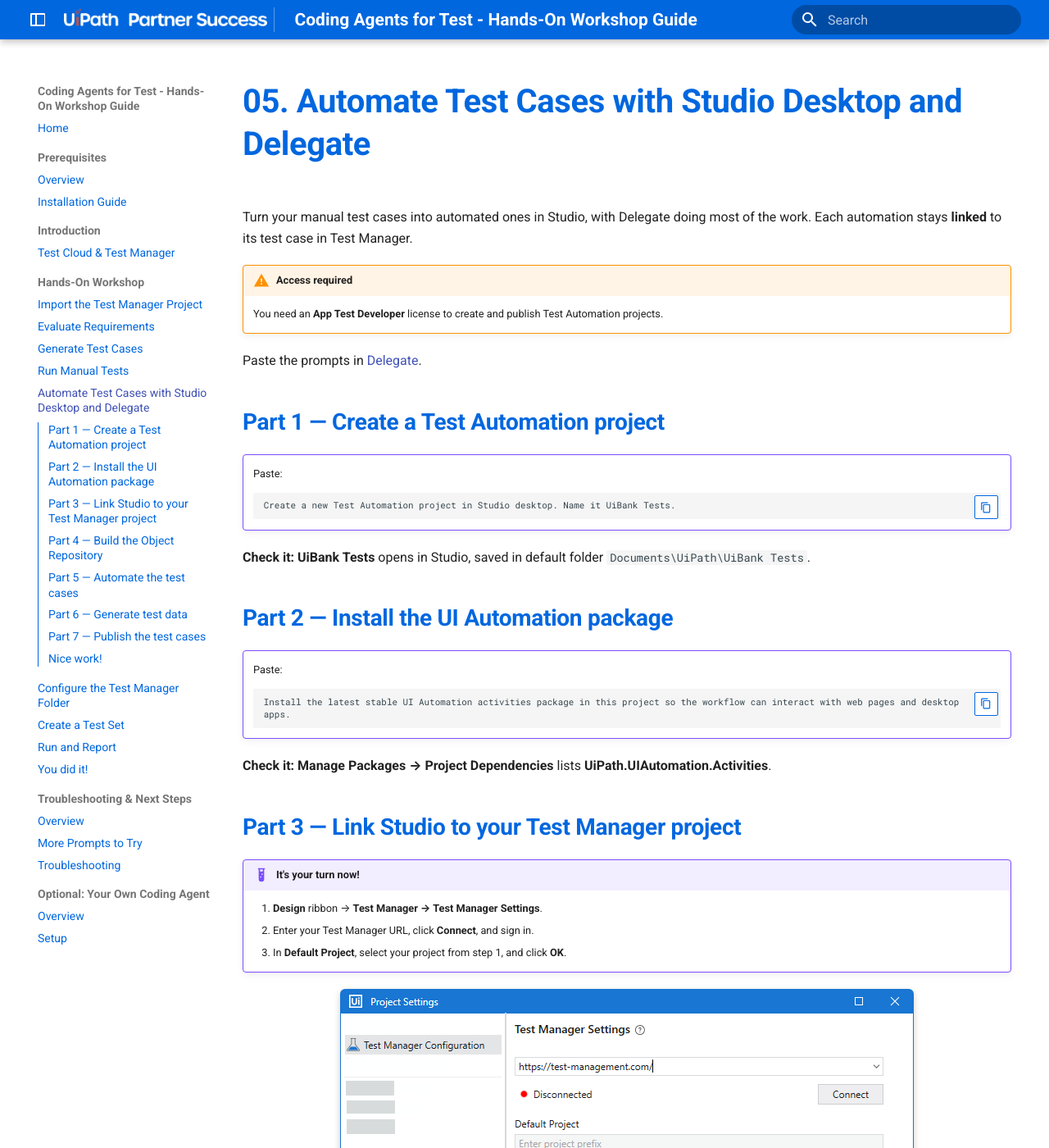
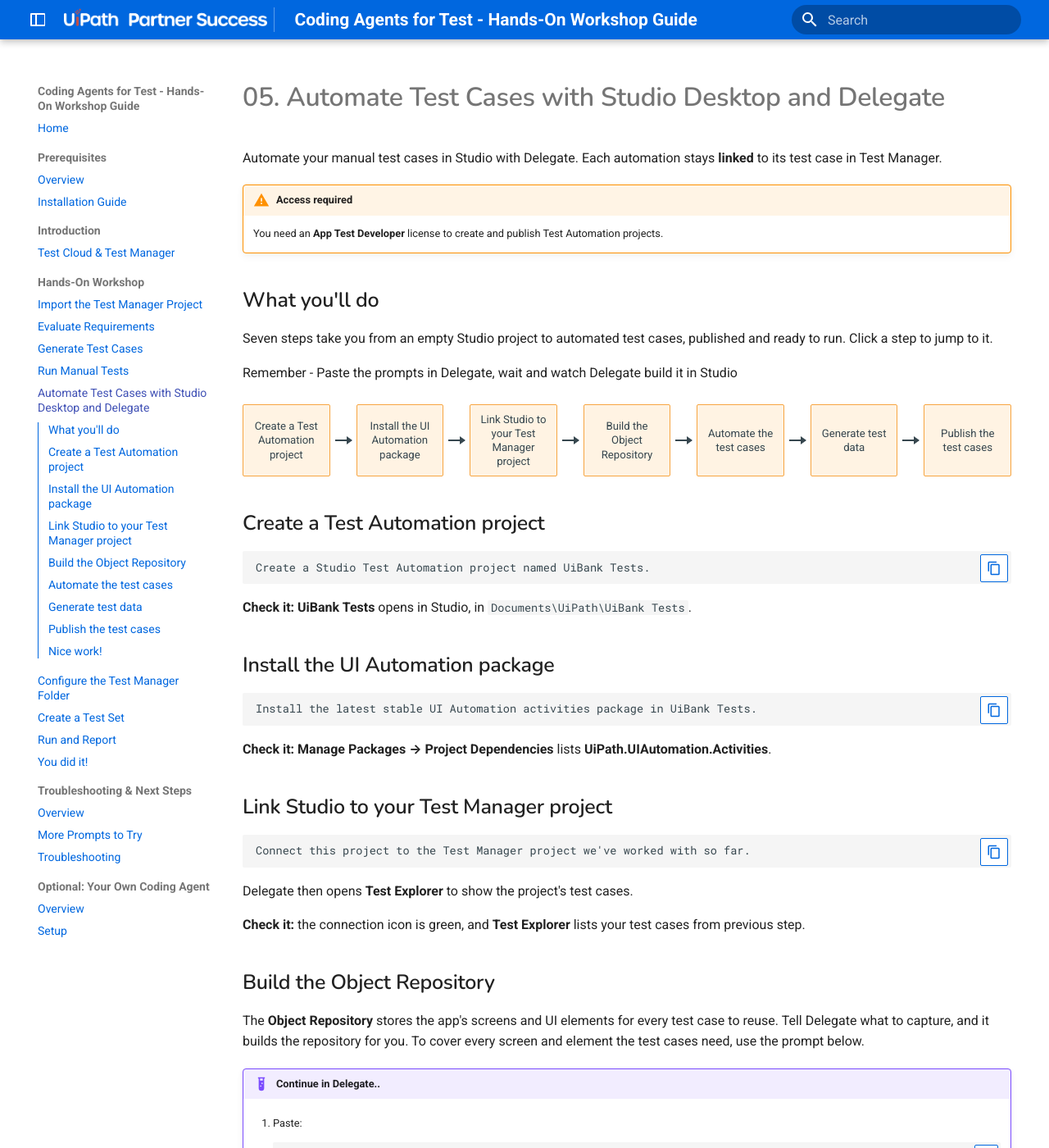
Before and after one commit to meera-uipath/Coding-Agents-For-Test-Workshop, an MkDocs documentation site: the page built from docs/module-2-hands-on-workshop/05-automate-with-studio-and-delegate.md, in a window 1280 px wide and 1400 px high. Shown: the whole window at 82% size. Built offline with MkDocs 1.6.1 and Material for MkDocs 9.7.7, drawn with Linux system fonts in a browser that asks for light colours; a script that is not in the unit is left out; some of the changed text lies outside the part shown.

Commit message:
Streamline step 5 with Delegate prompts and a flow strip
Replace manual Studio steps with short Delegate prompts, add a full
Object Repository prompt with highlight checks, and add a clickable
flow strip of the page's sections. Drop "Part N" from headings, switch
headings to the Nunito font, and update links that pointed to the old
section anchors.

Co-Authored-By: Claude Opus 5.5 <noreply@anthropic.com>

````diff
--- a/docs/assets/css/custom.css
+++ b/docs/assets/css/custom.css
@@ -1,3 +1,5 @@
+@import url('https://fonts.googleapis.com/css2?family=Nunito:wght@600;700&display=swap');
+
 /* UiPath brand colors - Science Blue #0067DF, Pomegranate #FA4616, White #FFFFFF */
 :root {
   --primary-blue: #0067DF;
@@ -22,32 +24,14 @@
   display: none;
 }
 
-/* Consistent header hierarchy - single blue, varied sizes */
-.md-typeset h1 {
-  color: var(--primary-blue) !important;
-  font-weight: 700 !important;
-  font-size: 2.5em !important;
-}
-
-.md-typeset h2 {
-  color: var(--primary-blue) !important;
-  font-weight: 700 !important;
-  font-size: 1.75em !important;
-  margin-top: 1.5em !important;
-}
-
-.md-typeset h3 {
-  color: var(--primary-blue) !important;
-  font-weight: 600 !important;
-  font-size: 1.35em !important;
-  margin-top: 1.3em !important;
-}
-
+/* Headings - UiPath Nunito, theme default color and sizes */
+.md-typeset h1,
+.md-typeset h2,
+.md-typeset h3,
 .md-typeset h4,
 .md-typeset h5,
 .md-typeset h6 {
-  color: var(--primary-blue) !important;
-  font-weight: 600 !important;
+  font-family: 'Nunito', sans-serif;
 }
 
 /* Links */
@@ -652,3 +636,100 @@ th {
   word-break: break-word;
   padding-right: 3em;
 }
+
+/* Page flow strip: <div class="flow"> with a.flow-step boxes joined by
+   span.flow-arrow. Each step links to its section. Stacks on narrow screens. */
+.md-typeset .flow {
+  display: flex;
+  align-items: stretch;
+  gap: 0.3rem;
+  margin: 1.6em 0;
+}
+
+.md-typeset a.flow-step {
+  flex: 1 1 0;
+  display: flex;
+  align-items: center;
+  justify-content: center;
+  min-height: 3.6rem;
+  padding: 0.45rem 0.4rem;
+  border: 1.5px solid #F7A541;
+  border-radius: 2px;
+  background: #FFF3E3;
+  color: #37474F;
+  font-size: 0.66rem;
+  line-height: 1.3;
+  text-align: center;
+  transition: background-color 0.15s, border-color 0.15s;
+}
+
+.md-typeset a.flow-step:hover,
+.md-typeset a.flow-step:focus-visible {
+  background: #FFE4C2;
+  border-color: var(--accent-orange);
+  color: #37474F;
+  text-decoration: none;
+  opacity: 1;
+}
+
+.md-typeset .flow-arrow {
+  flex: none;
+  align-self: center;
+  position: relative;
+  width: 1rem;
+  height: 2px;
+  background: #37474F;
+}
+
+.md-typeset .flow-arrow::after {
+  content: "";
+  position: absolute;
+  right: -1px;
+  top: -4px;
+  border-left: 7px solid #37474F;
+  border-top: 5px solid transparent;
+  border-bottom: 5px solid transparent;
+}
+
+[data-md-color-scheme="dark"] .md-typeset a.flow-step {
+  background: rgba(247, 165, 65, 0.12);
+  color: var(--md-default-fg-color);
+}
+
+[data-md-color-scheme="dark"] .md-typeset .flow-arrow,
+[data-md-color-scheme="dark"] .md-typeset .flow-arrow::after {
+  background-color: var(--md-default-fg-color--light);
+  border-left-color: var(--md-default-fg-color--light);
+}
+
+[data-md-color-scheme="dark"] .md-typeset .flow-arrow::after {
+  background-color: transparent;
+}
+
+@media screen and (max-width: 59.9375em) {
+  .md-typeset .flow {
+    flex-direction: column;
+  }
+
+  .md-typeset a.flow-step {
+    flex: none;
+    min-height: 0;
+    font-size: 0.75rem;
+  }
+
+  .md-typeset .flow-arrow {
+    width: 2px;
+    height: 1rem;
+  }
+
+  .md-typeset .flow-arrow::after {
+    right: auto;
+    left: -4px;
+    top: auto;
+    bottom: -1px;
+    border-left: 5px solid transparent;
+    border-right: 5px solid transparent;
+    border-top: 7px solid #37474F;
+    border-bottom: none;
+  }
+}
--- a/docs/module-2-hands-on-workshop/05-automate-with-studio-and-delegate.md
+++ b/docs/module-2-hands-on-workshop/05-automate-with-studio-and-delegate.md
@@ -1,162 +1,187 @@
 # 05. Automate Test Cases with Studio Desktop and Delegate
 
-Turn your manual test cases into automated ones in Studio, with Delegate doing most of the work. Each automation stays **linked** to its test case in Test Manager.
+Automate your manual test cases in Studio with Delegate. Each automation stays **linked** to its test case in Test Manager.
 
 !!! warning "Access required"
     You need an **App Test Developer** license to create and publish Test Automation projects.
 
-Paste the prompts in [Delegate](../module-0-prerequisites/01-installation-guide.md#step-2-meet-delegate).
+## What you'll do
 
-## Part 1 — Create a Test Automation project
+Seven steps take you from an empty Studio project to automated test cases, published and ready to run. Click a step to jump to it.
 
-!!! example ""
-    Paste:
+Remember - Paste the prompts in Delegate, wait and watch Delegate build it in Studio
 
-    ```text
-    Create a new Test Automation project in Studio desktop. Name it UiBank Tests.
-    ```
+<div class="flow">
+  <a class="flow-step" href="#create-a-test-automation-project">Create a Test Automation project</a>
+  <span class="flow-arrow"></span>
+  <a class="flow-step" href="#install-the-ui-automation-package">Install the UI Automation package</a>
+  <span class="flow-arrow"></span>
+  <a class="flow-step" href="#link-studio-to-your-test-manager-project">Link Studio to your Test Manager project</a>
+  <span class="flow-arrow"></span>
+  <a class="flow-step" href="#build-the-object-repository">Build the Object Repository</a>
+  <span class="flow-arrow"></span>
+  <a class="flow-step" href="#automate-the-test-cases">Automate the test cases</a>
+  <span class="flow-arrow"></span>
+  <a class="flow-step" href="#generate-test-data">Generate test data</a>
+  <span class="flow-arrow"></span>
+  <a class="flow-step" href="#publish-the-test-cases">Publish the test cases</a>
+</div>
 
-**Check it:** **UiBank Tests** opens in Studio, saved in default folder `Documents\UiPath\UiBank Tests`.
 
-## Part 2 — Install the UI Automation package
 
-!!! example ""
-    Paste:
+## Create a Test Automation project
 
-    ```text
-    Install the latest stable UI Automation activities package in this project so the workflow can interact with web pages and desktop apps.
-    ```
+```text
+Create a Studio Test Automation project named UiBank Tests.
+```
+
+**Check it:** **UiBank Tests** opens in Studio, in `Documents\UiPath\UiBank Tests`.
+
+## Install the UI Automation package
+
+```text
+Install the latest stable UI Automation activities package in UiBank Tests.
+```
 
 **Check it:** **Manage Packages → Project Dependencies** lists **UiPath.UIAutomation.Activities**.
 
-## Part 3 — Link Studio to your Test Manager project
+## Link Studio to your Test Manager project
+
+```text
+Connect this project to the Test Manager project we've worked with so far.
+```
+
+Delegate then opens **Test Explorer** to show the project's test cases.
+
+**Check it:** the connection icon is green, and **Test Explorer** lists your test cases from previous step.
+## Build the Object Repository
+
+The **Object Repository** stores the app's screens and UI elements for every test case to reuse. Tell Delegate what to capture, and it builds the repository for you. To cover every screen and element the test cases need, use the prompt below.
+
+
+!!! example "Continue in Delegate.."
+    1. Paste:
+
+        ```text
+        Create an Object Repository in UiPath Studio Desktop for the UiBank web app running in Chrome.
+
+        Application
+        - Name: UiBankORForChrome
+        - Browser: Chrome
+        - Capture each element live in the browser
+        - Prefer stable selectors (id, name, aria-label, visible text) over index-based ones
+        - Avoid dynamic values in selectors
+        - Name each element exactly as listed below
+
+        Screens and elements
+
+        1. Screen: Welcome (https://uibank.uipath.com/welcome)
+           - Username (input)
+           - Password (input)
+           - Sign In (button)
+           - Products (dropdown menu)
+           - Loans (menu item in the Products dropdown; open Products first so Loans is visible when you capture it)
+
+        2. Screen: Loans (https://uibank.uipath.com/loans)
+           - Apply For Loan (button)
+           - Already Have A Loan (button)
+
+        3. Screen: Loan Application (https://uibank.uipath.com/loans/apply)
+           - Email Address of Requester (input)
+           - Loan Amount Requested (input)
+           - Loan Term (dropdown)
+           - Current Yearly Income Before Taxes (input)
+           - Age (input)
+           - Submit Loan Application (button)
+
+        4. Screen: Loan Result (the results view shown after you submit the loan application)
+           - Result Text: the full text block of the response
+           - Rate: only the number shown below "With a fantastic rate of:", without the "%" sign
+           - Loan ID: the value shown below "Your new loan ID is:"
+           Anchor these elements to their label text, not to the changing values, so the selectors work for any result.
+           To reach this screen, submit the form with sample valid values. Save the Loan ID for screen 6.
+
+        5. Screen: Loan Lookup (https://uibank.uipath.com/loans/lookup)
+           - Loan ID (input)
+           - Retrieve Loan Details (button)
+
+        6. Screen: Loan Lookup Result (the results view shown after you look up a Loan ID)
+           - Result Text: the full text block of the response
+           - Loan ID: the value shown beside its label, anchored to the label text
+           To reach this screen, look up the Loan ID you saved from screen 4.
+
+        Acceptance criteria
+        - All 6 screens and 20 elements exist under UiBankORForChrome, named as above
+        - Every selector validates (highlights the correct element) on its live screen
+        - Report any element you could not capture reliably, and why
+        ```
+
+    2. Don't use your desktop or browser while it captures.
+
+!!! tip "Write your own Object Repository prompt"
+    Describe what you need in plain language, such as the app, its screens, and the elements to capture. Delegate can also review and fine-tune your prompt, or fix it when something's missed.
+
+**Check it:**
+
+1. In Studio's **Object Repository** panel, expand **UiBankORForChrome**. It lists all 6 screens and their elements. If it's empty, reload the project.
+
+    ![Object Repository panel](../assets/images/Object%20Repo.png){ width="300" }
+
+2. Open UiBank in Chrome on the Welcome screen. Right-click an element, such as **Username**, and select **Highlight**.
+
+    ![Highlight an element](../assets/images/Studio%20OR%20Highlight.png){ width="300" }
+
+3. In the browser, the element is outlined in **green**, and its label anchor in **blue**. Repeat for a few elements on each screen.
+
+    ![Highlighted element in UiBank](../assets/images/UiBank%20Highlight.png)
+
+If an element doesn't highlight, ask Delegate to recapture it.
+
+!!! warning "Complete this step before you continue"
+    **Autopilot for Testers** builds your test cases from the Object Repository elements. Without them, it can't automate the test cases in the next step.
+
+
+## Automate the test cases
 
 !!! example "It's your turn now!"
-    1. **Design** ribbon → **Test Manager → Test Manager Settings**.
-    2. Enter your Test Manager URL, click **Connect**, and sign in.
-    3. In **Default Project**, select your project from step 1, and click **OK**.
-
-![Connect to Test Manager](../assets/images/test-manager-connect.png)
-
-**Check it:** the connection icon is green, and **Test Explorer** lists your test cases from step 3 as manual test cases.
+    1. In **Test Explorer**, right-click a manual test case → **Generate Test Case with Autopilot**.
+    2. Check it uses **Object Repository** elements and the expected results. If not, ask Delegate to fix it.
+    3. Check the **Use Application/Browser** cards. The data-driven test in the next section must open and close the app once per row, and your requirement and test case may not say so.
+        - **First card:** set **Open** to **Always**.
+        - **Last card:** set **Close** to **Always**.
+        - **Cards in between:** keep **Open** and **Close** as **Never**.
+    4. **Run** it locally.
 
 ![Test Explorer](../assets/images/testExplorer.png)
 
-## Part 4 — Build the Object Repository
+**Check it:** at least **2** automated test cases pass locally.
 
-An **Object Repository** stores an app's screens and UI elements, so every test case reuses the same reliable elements. Delegate captures them, and Autopilot uses them in Part 5.
+??? example "Optional: Fix the activity display names"
+    Autopilot names each activity after its manual step, including the test data, which makes long, hard-to-read display names.
 
-!!! example "It's your turn now!"
-    1. Replace the placeholders, using the test cases you'll automate in Part 5, then paste:
+    1. Replace **Submit Short-Term Request** with the name of the test case you generated, then paste in Delegate:
 
         ```text
-        My UiPath Studio project is in Documents\UiPath\UiBank Tests, and it's open in Studio. Open the UiBank application at https://uibank.uipath.com and capture the UI elements needed for the manual steps of the Test Manager test cases <KEY_1> and <KEY_2> in project <YOUR_PROJECT_KEY>. Add them to my project's Object Repository, screen by screen. Don't create any test cases or workflows.
+        I've created test case Submit Short-Term Request using autopilot feature in Studio. Fix the Display names. Provide appropriate names.
         ```
 
-    2. Keep your desktop unlocked, and don't use the browser while it captures.
+    2. Reload the test case in Studio and check the new names.
 
-**Check it:** Studio's **Object Repository** panel lists the UiBank screens and elements, such as **Email Address** and **Loan Amount**. If it's empty, reload the project.
+## Generate test data
 
-## Part 5 — Automate the test cases
+TBD
 
-**Autopilot for Testers** in Studio turns a manual test case into an automated one, low-code or coded (C#). Automate **at least 2** — you'll group them into a test set in step 7.
+## Publish the test cases
 
-!!! example "It's your turn now!"
-    1. In **Test Explorer**, right-click a manual test case and select **Generate Test Case with Autopilot**.
-    2. Check that it uses **Object Repository** elements and that the checks match the expected results.
-    3. **Run** it locally.
-    4. Repeat for at least one more test case.
+```text
+Set the <your test case> test case in UiBank Tests as publishable and publish the project.
+```
 
-![Test Explorer Listing](../assets/images/TExpl%20listing.png)
-
-**Check it:** at least **2** automated test cases run locally, with results in **Test Explorer**. Test Explorer clears them when you close Studio.
-
-## Part 6 — Generate test data
-
-Most loan defects hide at the edges, such as an applicant aged exactly 18 or 65. A **data-driven test case** runs once per row of test data, each with its own inputs and expected result.
-
-Good test data covers:
-
-✅ **Valid values** — applicants who should be approved
-
-✅ **Boundaries** — ages 17, 18, 65, 66; loans of exactly $10,000, $50,000, $100,000
-
-✅ **Invalid values** — a missing field, or a badly formatted email
-
-✅ **The expected message** for each row, from the acceptance criteria
-
-=== "Autopilot in Studio"
-
-    !!! example "It's your turn now!"
-        1. Right-click one automated test case and add **test data**, with **Autopilot** as the source:
-
-            ```text
-            Generate 8 loan applications for UiBank: email, loan amount, loan term (1, 3, 5 or 10), yearly income, age, and the expected result message. Include ages 17, 18, 65 and 66, and loans of exactly 10000, 50000 and 100000.
-            ```
-
-        2. Fix any expected result that doesn't match the acceptance criteria.
-        3. Bind the columns to the test case's inputs, and **run** it.
-
-=== "Delegate + Data Fabric"
-
-    **Data Fabric** stores the rows in a shared **entity** that any test case in the tenant can use.
-
-    !!! warning "Check this first"
-        ✅ You have **permission to create Data Fabric entities**.
-
-    **A. Generate the data in Data Fabric**
-
-    1. Replace the placeholders and paste:
-
-        ```text
-        Read the loan application requirement in Test Manager project <YOUR_PROJECT_KEY> and generate 12 rows of test data from its acceptance criteria: Scenario, Email, LoanAmount, LoanTerm (1, 3, 5 or 10), YearlyIncome, Age, and ExpectedResult (the exact message from the acceptance criteria). Cover the age and loan amount boundaries. Then create a Data Fabric entity named LoanTestData<YOUR_INITIALS> at tenant level and import the rows into it. Show me the schema and the rows before you create anything.
-        ```
-
-    2. Check the schema and rows, fix any wrong expected result, and approve.
-
-    **Check it:** **Data Fabric** has **LoanTestData&lt;YOUR_INITIALS&gt;** with 12 records.
-
-    **B. Link the data to your test cases**
-
-    ```text
-    In my Studio project (Documents\UiPath\UiBank Tests), install the Data Fabric entity LoanTestData<YOUR_INITIALS> and add it as test data to the test cases for <KEY_1> and <KEY_2>. Bind the entity's fields to each test case's inputs and expected result. Then build the project.
-    ```
-
-    Reload the project in Studio and run a test case. It runs once per record.
-
-    !!! warning "Every linked test case gets every row"
-        There's no row filter, so each test case checks the row's **ExpectedResult**. For a subset of rows, ask Delegate for a **separate entity**.
-
-**Check it:** your test case runs once per variation, and each expected result matches the acceptance criteria.
-
-!!! question "Think about it"
-    Did the data expose an overlap in the rules — say, age 30, $60,000 over 10 years, income $150,000? Which rule applies?
-
-## Part 7 — Publish the test cases
-
-Publish your test cases to Orchestrator so Test Manager can run them. They're **drafts** until you set them as publishable.
-
-!!! warning "Before you publish"
-    Your **UiPath Assistant** (robot) must be connected to Orchestrator.
-
-!!! example "It's your turn now!"
-    1. In the **Project** panel, select your test cases, right-click, and choose **Set as publishable**.
-
-        ![Set as Publishable](../assets/images/Studio%20Set%20As%20Publishable.png)
-
-    2. Click **Publish** on the ribbon.
-
-        ![Publish Button](../assets/images/Studio%20Publish%20button.jpg)
-
-    3. Enter the project name and version, and confirm.
-
-        ![Publish Test Case Window](../assets/images/Studio%20Publish%20TC%20Window.png)
-
-**Check it:** in Test Manager, each automated test case shows a linked **automation**. Only these can run in step 8.
+**Check it:** in Orchestrator, each automated test case shows in **Test Cases**.
 
 ## Nice work!
 
-Your manual test cases are automated, data-driven, and published, ready to run from Test Manager.
+Your test cases are automated, data-driven, and published, ready to run from Test Manager.
 
 ---
 
--- a/docs/module-3-troubleshooting-and-next-steps/02-troubleshooting.md
+++ b/docs/module-3-troubleshooting-and-next-steps/02-troubleshooting.md
@@ -15,7 +15,7 @@ Using Claude Code or Codex instead? See the troubleshooting table in [Set Up You
 | Symptom | Likely cause / fix |
 |---|---|
 | `HTTP 400: Please assign folder to project level before executing testcases.` | The project has no default folder. Complete [Part 2 of step 6](../module-2-hands-on-workshop/06-configure-tm-folder.md#part-2-link-the-project-to-the-folder). The `uipath-test` skill also knows how to recover from this error. |
-| Test cases are skipped with no result | They're manual — not linked to a published automation. Complete [step 5, Part 7](../module-2-hands-on-workshop/05-automate-with-studio-and-delegate.md#part-7-publish-the-test-cases) and check each test case shows an automation. |
+| Test cases are skipped with no result | They're manual — not linked to a published automation. Complete [step 5, Publish the test cases](../module-2-hands-on-workshop/05-automate-with-studio-and-delegate.md#publish-the-test-cases) and check each test case shows an automation. |
 | The run stays pending or hangs | The robot is busy or disconnected. In Orchestrator, check the machine in your folder is connected and has an **App Test Robot** runtime. |
 | Tests fail with "Cannot communicate with the browser" | A robot-side problem with the UiPath browser extension, not a product defect. Check the extension is installed and enabled on the robot machine. |
 
````
Also changed, not shown: docs/module-2-hands-on-workshop/07-create-test-set.md (+1 -1 lines), docs/assets/images/Object Repo.png (added), docs/assets/images/Studio OR Highlight.png (added), docs/assets/images/UiBank Highlight.png (added).
